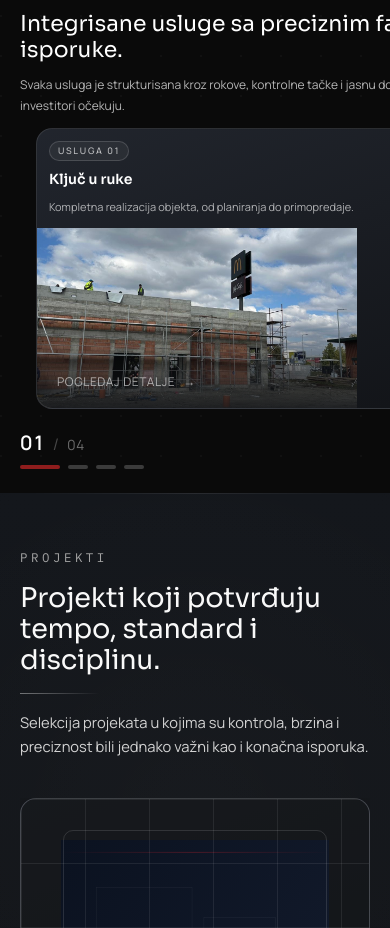
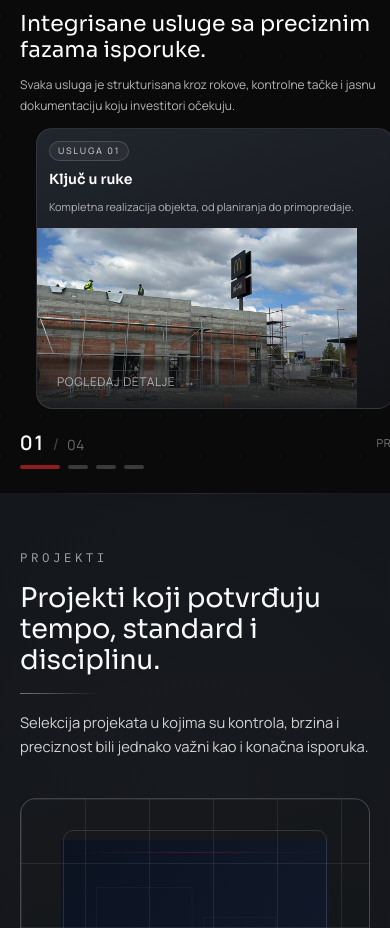
Before and after one commit to nemanja1033/Zonex, a Next.js app: page / in a window 390 px wide. Shown: the part 1660-2588 px from the top of the page. Built offline with nearby package versions, Linux system fonts and the light colour scheme.

Commit message:
Constrain mobile services card width to viewport

```diff
--- a/src/components/sections/ServicesCarousel.tsx
+++ b/src/components/sections/ServicesCarousel.tsx
@@ -226,9 +226,10 @@ export default function ServicesCarousel() {
           <div className="lg:col-span-7">
             {isMobile ? (
               <div className="space-y-2 overflow-x-clip">
+                <div className="px-4">
                   <div
                     ref={scrollerRef}
-                  className="flex snap-x snap-mandatory gap-4 overflow-x-auto px-4 pb-3 [-webkit-overflow-scrolling:touch] overscroll-x-contain"
+                    className="flex w-full snap-x snap-mandatory gap-0 overflow-x-auto pb-3 [-webkit-overflow-scrolling:touch] overscroll-x-contain"
                     style={{ scrollPaddingInline: '16px' }}
                   >
                     {services.map((service, index) => (
@@ -237,11 +238,12 @@ export default function ServicesCarousel() {
                         ref={(node) => {
                           cardRefs.current[index] = node
                         }}
-                      className="w-full max-w-full flex-shrink-0 snap-center box-border"
+                        className="w-full max-w-[calc(100vw-32px)] flex-shrink-0 snap-center box-border"
                       >
                         <ServiceCard service={service} reduceMotion={reduceMotion} />
                       </div>
                     ))}
+                  </div>
                 </div>
                 <div className="space-y-2 md:hidden">
                   <div className="flex items-center justify-between">
```
Lines whose indentation alone changed are shown as unchanged.
